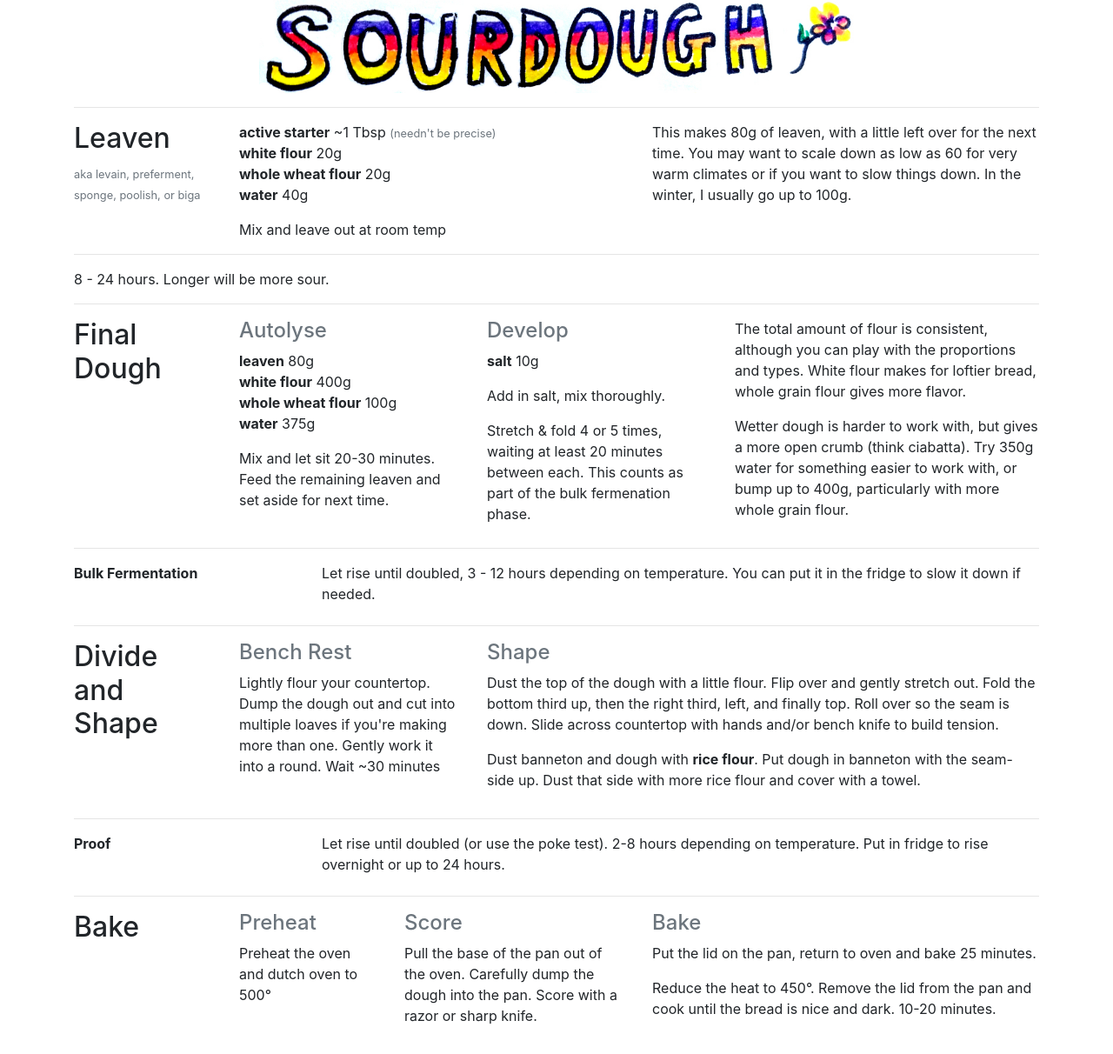
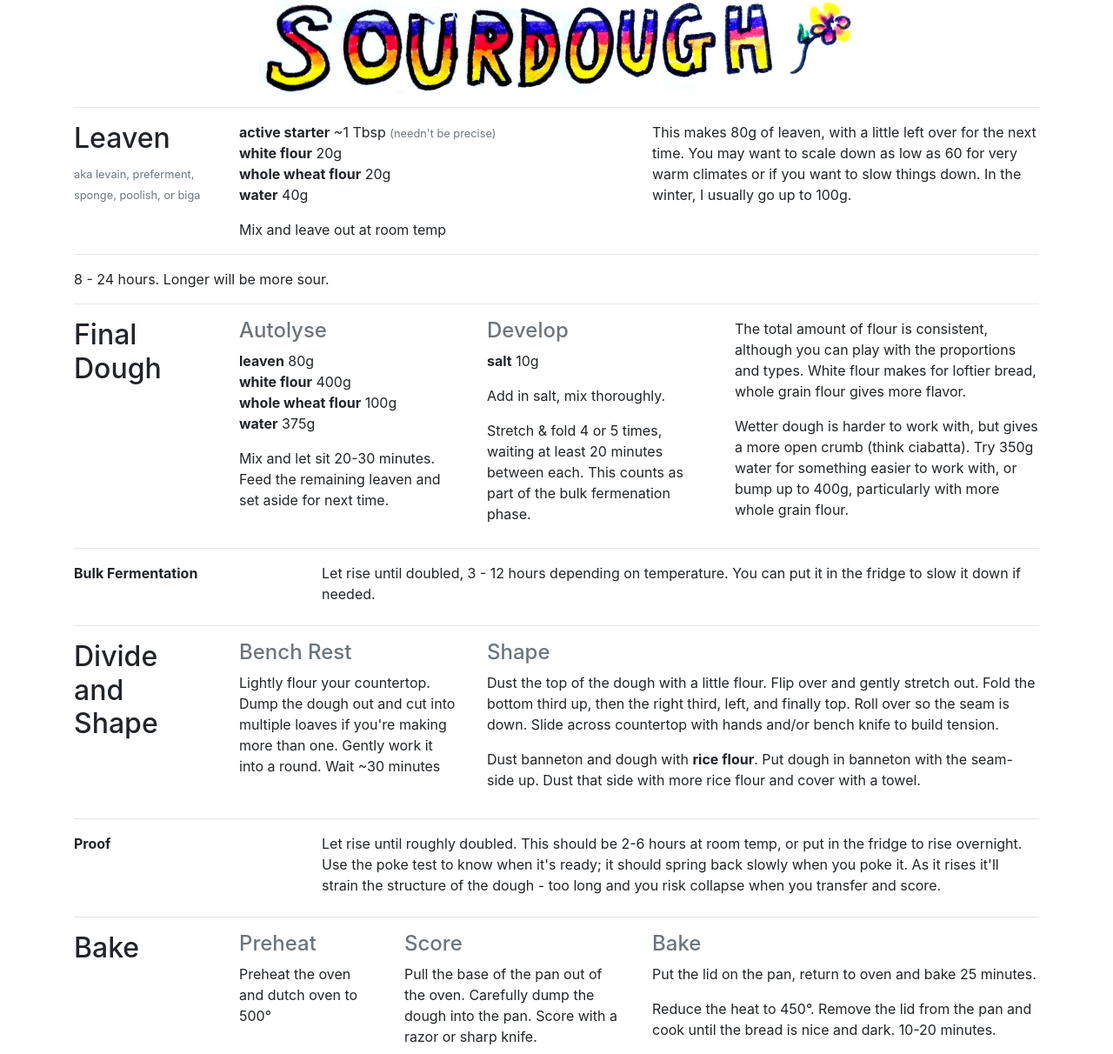
Before and after one commit to esoergel/esoergel.github.io, a Jekyll site: the page built from _posts/2018-06-07-bread-process.md, in a window 1280 px wide. Shown: the whole page at 87% size. Built offline with Jekyll 4.4.1, drawn with Linux system fonts in a browser that asks for light colours; before the commit the page ends 1188 px from its top, so only the background shows below that.

Commit message:
Clarify proofing stage

```diff
--- a/_layouts/bread.html
+++ b/_layouts/bread.html
@@ -9,7 +9,6 @@
     </style>
   </head>
   <body>
-    <!-- <div class="container-fluid"> -->
     <div class="container">
 
     <div class="row">
@@ -138,8 +137,11 @@
     <dl class="row">
         <dt class="col-3">Proof</dt>
         <dd class="col-9">
-            Let rise until doubled (or use the poke test). 2-8 hours depending
-            on temperature. Put in fridge to rise overnight or up to 24 hours.
+            Let rise until roughly doubled. This should be 2-6 hours at room
+            temp, or put in the fridge to rise overnight. Use the poke test to
+            know when it's ready; it should spring back slowly when you poke it.
+            As it rises it'll strain the structure of the dough - too long and
+            you risk collapse when you transfer and score.
         </dd>
     </dl>
     <hr />
```
